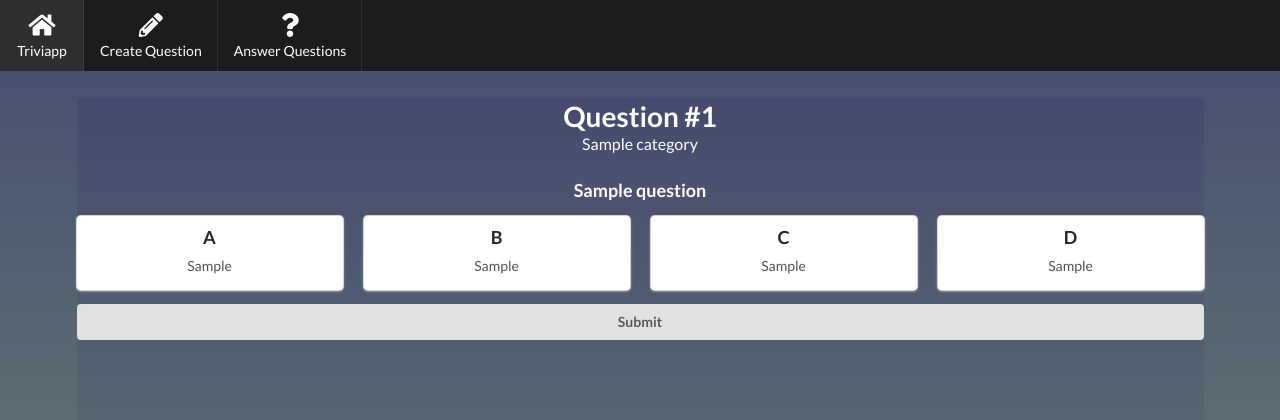
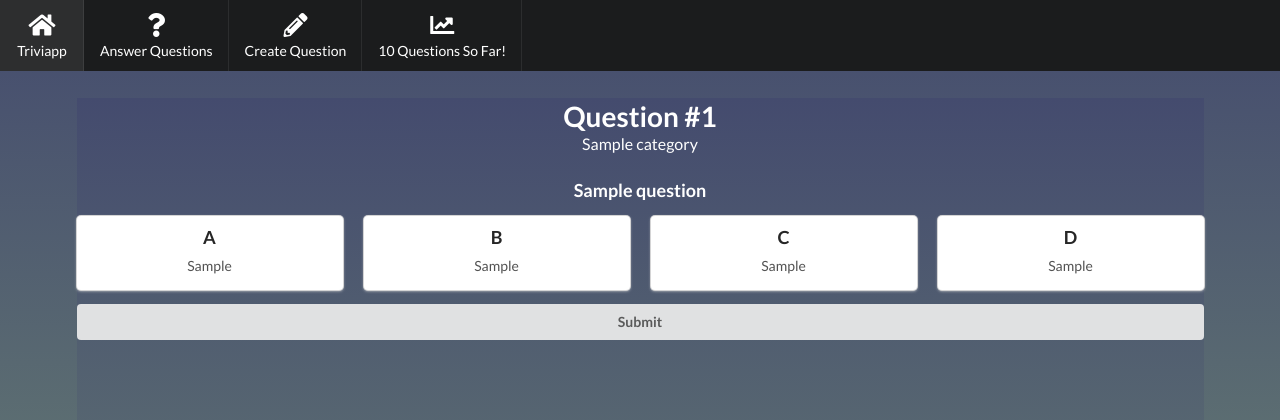
Before and after one commit to sasalatart/triviapp, a Flask app: template templates/question.html in a window 1280 px wide. Shown: the top 420 px of the page. Run offline with Flask 2, Linux system fonts and the light colour scheme; the template is opened without the code that fills it: values that come from a table or form of the project are taken from there, most other values are stand-ins (such as "Sample title", 1, 10 or a date in 2020); some libraries are stand-ins or nearby versions.

Commit message:
add a display for the amount of questions

```diff
--- a/templates/menu.html
+++ b/templates/menu.html
@@ -3,12 +3,16 @@
     <i class="home icon"></i>
     <span>Triviapp</span>
   </a>
+  <a class="item" href="/randomQuestion">
+    <i class="help icon"></i>
+    <span>Answer Questions</span>
+  </a>
   <a class="item" href="/questions/new">
     <i class="write icon"></i>
     <span>Create Question</span>
   </a>
-  <a class="item" href="/randomQuestion">
-    <i class="help icon"></i>
-    <span>Answer Questions</span>
-  </a>
+  <div class="item">
+    <i class="line chart icon"></i>
+    {{ amount }} Questions So Far!
+  </div>
 </div>
```
Also changed, not shown: routes.py (+6 -3 lines).
